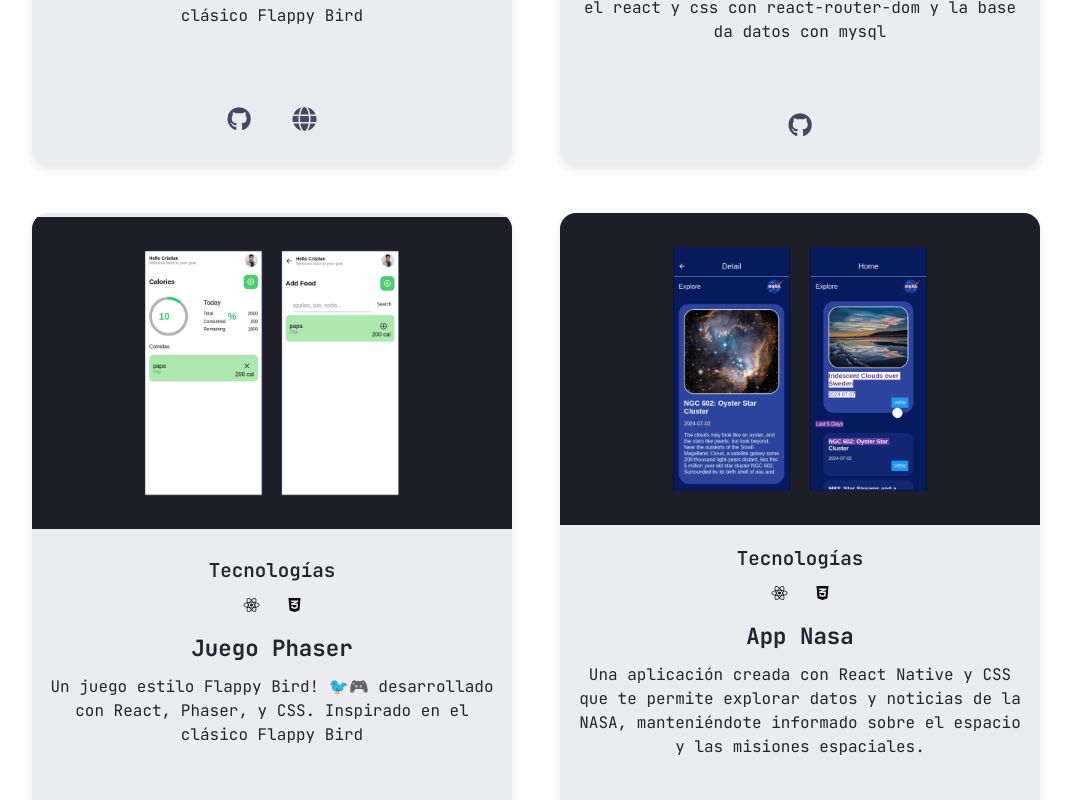
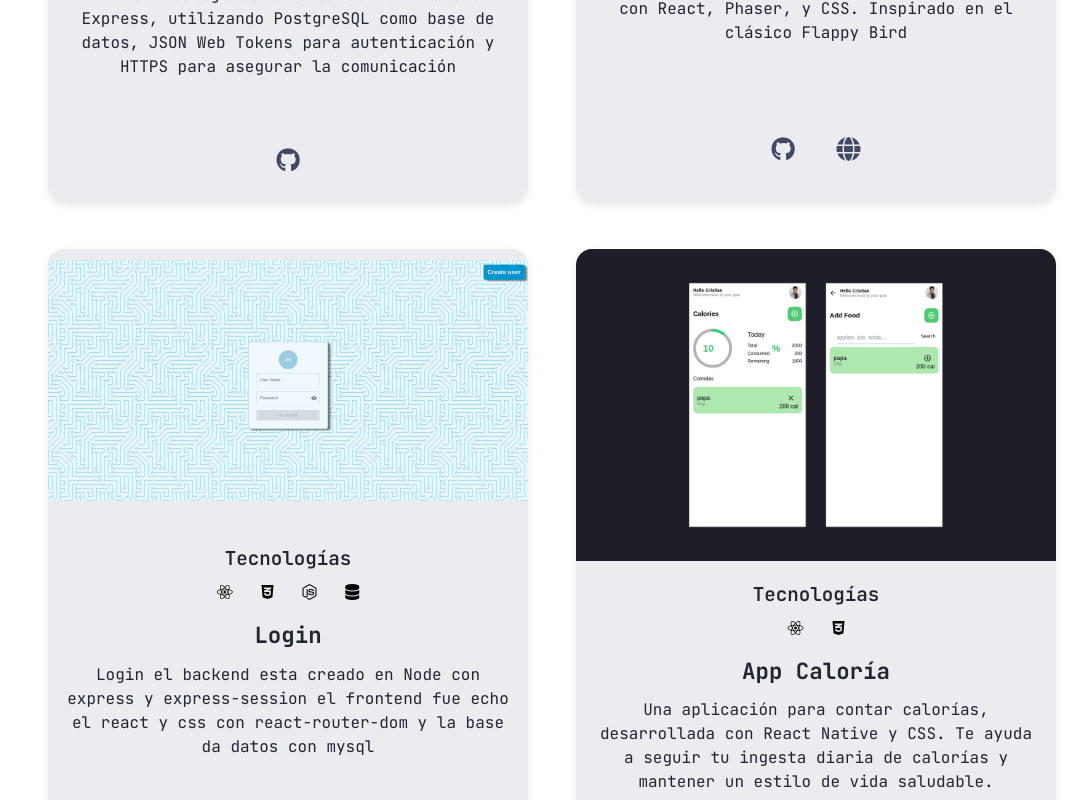
Before and after one commit to crisvegadiaz/PortafolioReact, a React (Vite) app: page /#/proyectos in a window 1280 px wide. Shown: the part 1120-1920 px from the top of the page, without its empty margins (88-1175 px from the left). Built offline with nearby package versions, Linux system fonts and the light colour scheme.

Commit message:
Agregado proyecto

```diff
--- a/src/components/ProyecImg.jsx
+++ b/src/components/ProyecImg.jsx
@@ -1,9 +1,11 @@
 import MarcadorDeMarkdown from "../img/imgProyec/MarcadorDeMarkdown.png";
+import ApiRest from "../img/imgProyec/Api-rest.png";
 import JuegoDelHorcado from "../img/imgProyec/JuegodelHorcado.png";
 import Juegodelhorcado from "../img/imgProyec/Juegodelhorcado.png";
 import Calculadora from "../img/imgProyec/Calculadora.png";
 import ReactRelojo from "../img/imgProyec/ReactRelojo.png";
 import AppPomodoro from "../img/imgProyec/AppPomodoro.png";
+import PhaserJuego from "../img/imgProyec/PhaserJuego.png";
 import Encritador from "../img/imgProyec/encritador.png";
 import AppCaloria from "../img/imgProyec/AppCaloria.png";
 import ViteReact from "../img/imgProyec/ViteReact.png";
@@ -17,7 +19,6 @@
 import AppNaza from "../img/imgProyec/AppNaza.png";
 import Scritp from "../img/imgProyec/scritp.png";
 import Login from "../img/imgProyec/Login.png";
-import PhaserJuego from "../img/imgProyec/PhaserJuego.png";
 import { useEffect, useRef } from "react";
 import texto from "../js/textoPagina";
 import LiProyec from "./LiProyec";
@@ -50,10 +51,17 @@
         {[
           {
             enlace1: "https://github.com/crisvegadiaz/Phaser-react-flappy-bird",
+            img: ApiRest,
+            titulo: texto.Proyecto.proye20,
+            texto: texto.Proyecto.parrafo20,
+            icons: ["fa-node-js"],
+          },
+          {
+            enlace1: "https://github.com/crisvegadiaz/Phaser-react-flappy-bird",
             enlace2: "https://phaser-juego.netlify.app/",
             img: PhaserJuego,
-            titulo: texto.Proyecto.proye18,
-            texto: texto.Proyecto.parrafo18,
+            titulo: texto.Proyecto.proye19,
+            texto: texto.Proyecto.parrafo19,
             icons: ["fa-react", "fa-css3-alt", "fa-solid fa-gamepad"],
           },
           {
--- a/src/js/textoPagina.js
+++ b/src/js/textoPagina.js
@@ -111,7 +111,9 @@
     parrafo17: "Una aplicación creada con React Native y CSS que te permite explorar datos y noticias de la NASA, manteniéndote informado sobre el espacio y las misiones espaciales.",
     proye18: "App Caloría",
     parrafo18: "Una aplicación para contar calorías, desarrollada con React Native y CSS. Te ayuda a seguir tu ingesta diaria de calorías y mantener un estilo de vida saludable.",
-    proye18: "Juego Phaser",
-    parrafo18: "Un juego estilo Flappy Bird! 🐦🎮 desarrollado con React, Phaser, y CSS. Inspirado en el clásico Flappy Bird"
+    proye19: "Juego Phaser",
+    parrafo19: "Un juego estilo Flappy Bird! 🐦🎮 desarrollado con React, Phaser, y CSS. Inspirado en el clásico Flappy Bird",
+    proye20: "Api-Rest",
+    parrafo20: "API REST Node.js construida con el framework Express, utilizando PostgreSQL como base de datos, JSON Web Tokens para autenticación y HTTPS para asegurar la comunicación"
   },
 };
--- a/src/style/LiProyec.module.css
+++ b/src/style/LiProyec.module.css
@@ -1,26 +1,26 @@
 .LiProyec__li {
-    display: flex;
-    flex-direction: column;
     align-items: center;
     background-color: var(--color-gray-light);
     border-radius: 1rem;
     box-shadow: 0 4px 10px rgba(0, 0, 0, 0.1);
+    display: flex;
+    flex-direction: column;
+    justify-content: space-around;
     overflow: hidden;
     transition: transform 0.3s ease, box-shadow 0.3s ease;
     width: 30rem;
-    justify-content: space-around;
 }
 
 .LiProyec__li:hover {
+    box-shadow: 0 8px 20px rgba(0, 0, 0, 0.2);
     transform: translateY(-10px);
-    box-shadow: 0 8px 20px rgba(0, 0, 0, 0.2);
 }
 
 .LiProyec__li .image {
-    width: 100%;
     height: auto;
     object-fit: cover;
     transition: transform 0.3s ease;
+    width: 100%;
 }
 
 .LiProyec__li:hover .image {
@@ -28,26 +28,26 @@
 }
 
 .li__datos {
+    font-family: var(--font-jetbrains);
     padding: 1.5rem;
+    text-align: center;
     width: 100%;
-    text-align: center;
-    font-family: var(--font-jetbrains);
 }
 
 .ul__icon {
     display: flex;
+    gap: 0.8rem;
     justify-content: center;
-    gap: 0.8rem;
     margin-bottom: 1rem;
 }
 
 .ul__icon li {
+    align-items: center;
     background-color: var(--color-gray-light);
-    padding: 0.5rem;
     border-radius: 0.5rem;
     display: flex;
-    align-items: center;
     justify-content: center;
+    padding: 0.5rem;
 }
 
 .sectionTitle {
@@ -58,15 +58,15 @@
 }
 
 .projectTitle {
+    color: var(--color-gray);
     font-size: 1.4rem;
     font-weight: 700;
-    color: var(--color-gray);
     margin: 0.5rem 0;
 }
 
 .description {
+    color: var(--color-gray);
     font-size: 1rem;
-    color: var(--color-gray);
     line-height: 1.5;
     margin: 1rem;
 }
@@ -78,15 +78,15 @@
 }
 
 .li__button a {
-    display: flex;
     align-items: center;
-    justify-content: center;
-    padding: 0.8rem;
     background-color: var(--color-gray-light);
     border-radius: 50%;
     color: var(--color-gray);
+    display: flex;
+    justify-content: center;
+    padding: 0.8rem;
+    text-decoration: none;
     transition: background-color 0.3s ease, transform 0.3s ease;
-    text-decoration: none;
 }
 
 .li__button a:hover {
--- a/src/style/ProyecImg.module.css
+++ b/src/style/ProyecImg.module.css
@@ -15,6 +15,7 @@
   display: flex;
   flex-wrap: wrap;
   gap: 3rem;
+  justify-content: center;
 }
 
 @media only screen and (min-width: 768px) and (max-width: 1024px) {
```
Also changed, not shown: src/img/imgProyec/Api-rest.png (added).
